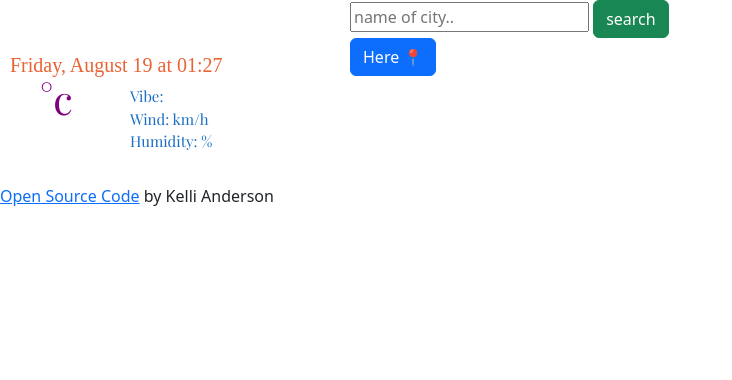
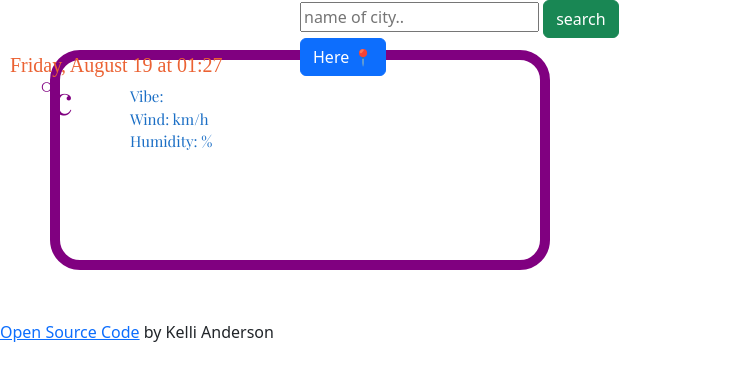
Before and after one commit to kellimarie743/weather-app, a plain HTML site: page index.html in a window 1280 px wide. Shown: the whole page, without its empty margins (0-732 px from the left). Drawn offline with nearby package versions, Linux system fonts and the light colour scheme; no server answers; a web font is replaced by a local one.

Commit message:
1st step of cleaning up placements, added border

```diff
--- a/index.html
+++ b/index.html
@@ -21,6 +21,7 @@
 <script src="https://unpkg.com/axios/dist/axios.min.js"></script>
   </head>
   <body>
+    <div class ="weather-trim">
     <div class="container">
       <form id="search">
         <input type="text" placeholder="name of city.." id="city-input" autocomplete ="off"/>
@@ -30,13 +31,11 @@
         </div>
       </form>
       <h1 id="city"></h1>
-      <br />
          <div class="date" id ="date">
        Sunday July 10th, 2022
-    </div>
-<br />
+         </div>
       <h2> <span id ="temperature"></span>°c</h2>
-      <p>
+
         <div class="stats">
       <div class="row">
         <div class="col-12">Vibe: <span id ="description"></span></div>
@@ -46,12 +45,9 @@
     </div>
        </div>
     </div>
-    <br />
-    <br />
-    <br />
-    <br />
-    <br />
+    </div>
     <a href="https://github.com/kellimarie743/weather-app.git">Open Source Code</a> by Kelli Anderson
+
     <script src="src/script.js"></script>
   </body>
 </html>
--- a/src/style.css
+++ b/src/style.css
@@ -1,7 +1,7 @@
 form {
   position: fixed;
   top: 0;
-  left: 350px;
+  left: 300px;
 }
 
 h1,
@@ -45,3 +45,11 @@ h3 {
   font-size: 20px;
   font-family: "Ibarra Real Nova", serif;
 }
+
+.weather-trim {
+  margin: 50px;
+  padding: 100px;
+  border: 10px solid purple;
+  border-radius: 30px;
+  max-width: 500px;
+}
```
